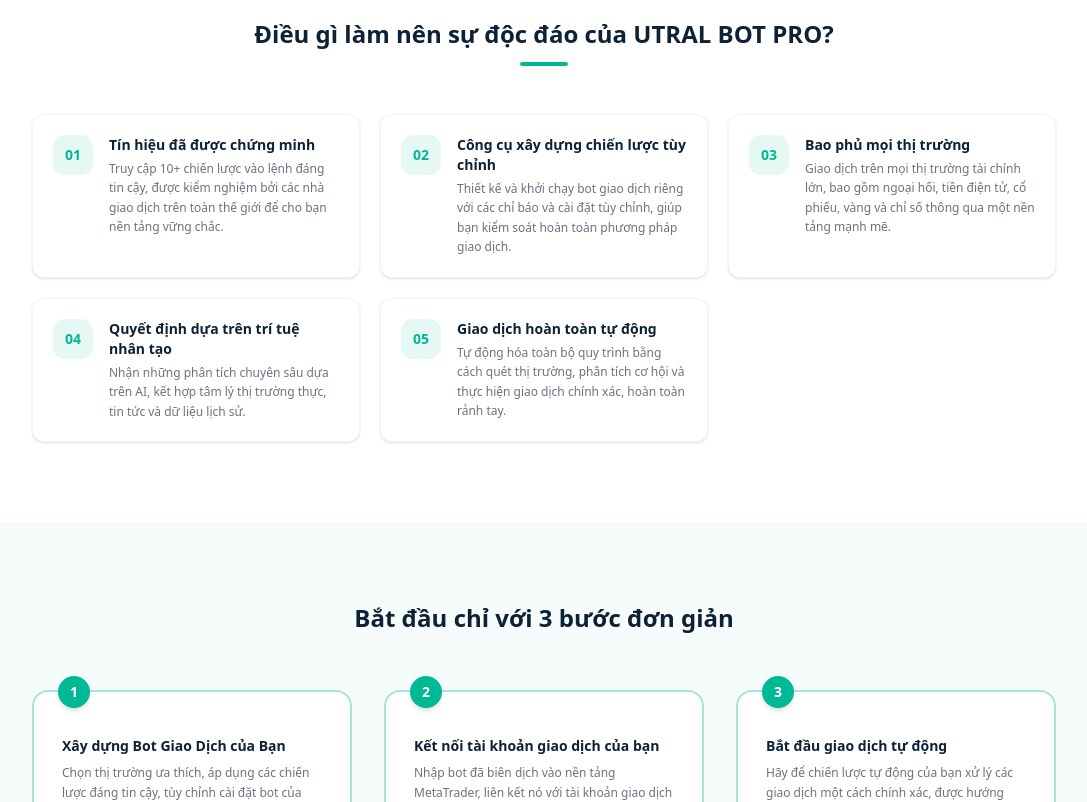
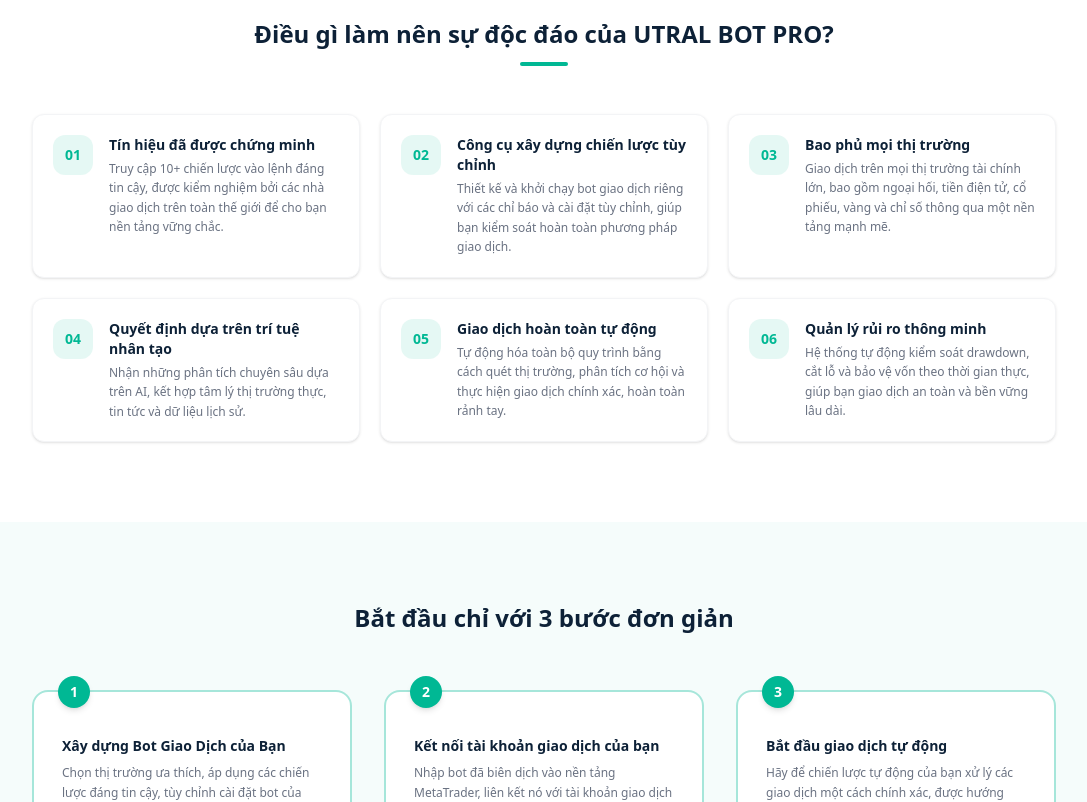
Before and after one commit to trongkhoile/web_quan_ly, a Next.js app: page / in a window 1280 px wide. Shown: the part 1100-1902 px from the top of the page, without its empty margins (96-1183 px from the left). Built offline with nearby package versions, Linux system fonts and the light colour scheme.

Commit message:
Add 6th feature card to balance the grid

```diff
--- a/app/page.tsx
+++ b/app/page.tsx
@@ -257,6 +257,7 @@
               { title:"Bao phủ mọi thị trường",        desc:"Giao dịch trên mọi thị trường tài chính lớn, bao gồm ngoại hối, tiền điện tử, cổ phiếu, vàng và chỉ số thông qua một nền tảng mạnh mẽ." },
               { title:"Quyết định dựa trên trí tuệ nhân tạo", desc:"Nhận những phân tích chuyên sâu dựa trên AI, kết hợp tâm lý thị trường thực, tin tức và dữ liệu lịch sử." },
               { title:"Giao dịch hoàn toàn tự động",   desc:"Tự động hóa toàn bộ quy trình bằng cách quét thị trường, phân tích cơ hội và thực hiện giao dịch chính xác, hoàn toàn rảnh tay." },
+              { title:"Quản lý rủi ro thông minh",     desc:"Hệ thống tự động kiểm soát drawdown, cắt lỗ và bảo vệ vốn theo thời gian thực, giúp bạn giao dịch an toàn và bền vững lâu dài." },
             ].map((f, i) => (
               <div key={i}
                 className={`flex gap-4 p-5 rounded-xl border border-gray-100 bg-white shadow-sm hover:shadow-md hover:-translate-y-1 transition-all ${featuresRef.visible ? "anim-fade-up" : "opacity-0"}`}
```
